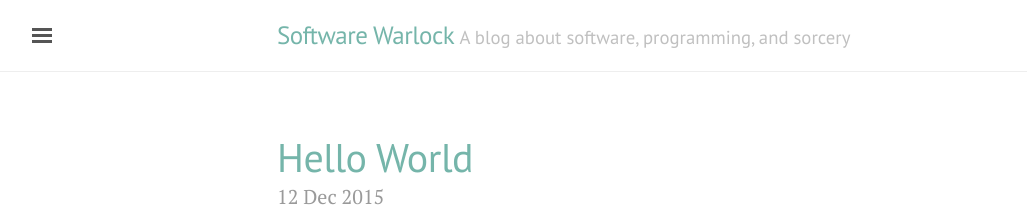
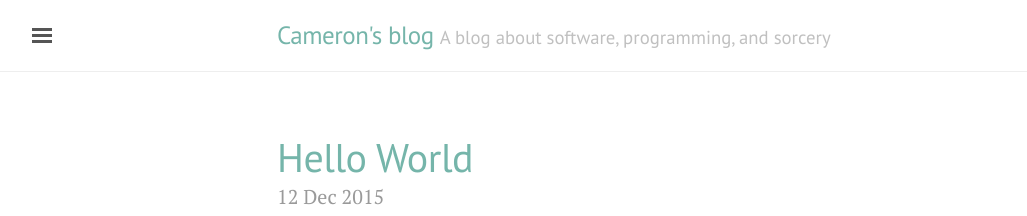
Before and after one commit to emptyflash/emptyflash.github.io, a Jekyll site: the page built from index.html, in a window 1280 px wide. Shown: the top 216 px of the page, without its empty margins (3-1030 px from the left). Built offline with Jekyll 4.4.1, drawn with Linux system fonts in a browser that asks for light colours; the list of posts is cut into pages by our own code.

Commit message:
Update _config.yml

```diff
--- a/_config.yml
+++ b/_config.yml
@@ -3,13 +3,13 @@
 # Use of `relative_permalinks` ensures post links from the index work properly.
 permalink:           pretty
 gems:                [jekyll-paginate]
-paginate_path: "page:num"
+paginate_path:       "page:num"
 
 # Setup
-title:               Software Warlock
+title:               Cameron's blog
 tagline:             'A blog about software, programming, and sorcery'
 description:         'There are a lot of dev blogs out there. This is just another one.'
-url:                 http://softwarewarlock.github.io/
+url:                 http://emptyflash.github.io/
 baseurl:             ''
 paginate:            5
 
```
